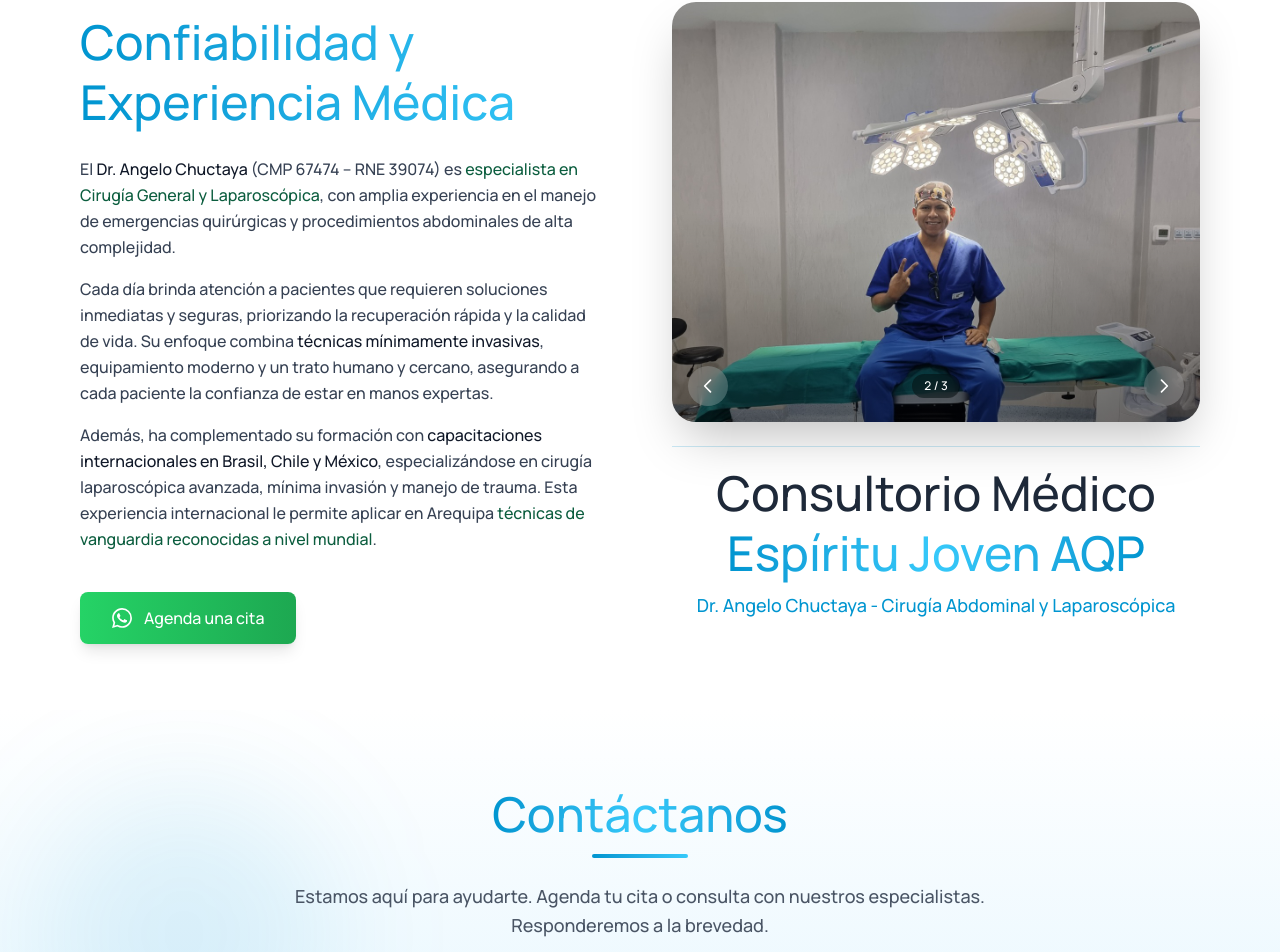
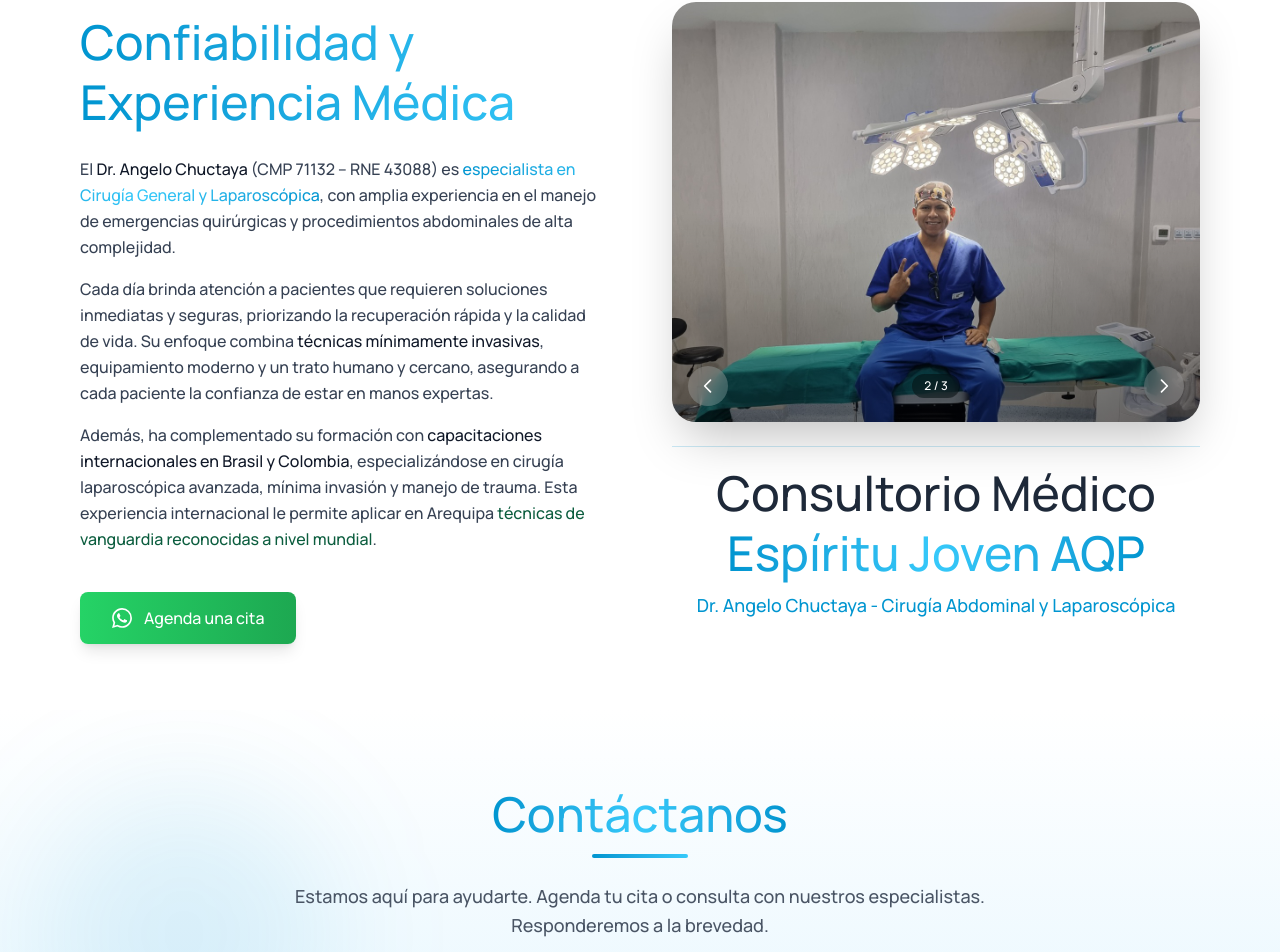
Before and after one commit to DiegoCh6/EspirituJovenAQP, a React (Vite) app: page / in a window 1280 px wide. Shown: the part 3918-4870 px from the top of the page. Built offline with nearby package versions, Linux system fonts and the light colour scheme.

Commit message:
Change data AboutUS

```diff
--- a/src/components/AboutUS.jsx
+++ b/src/components/AboutUS.jsx
@@ -80,8 +80,8 @@ const AboutUS = () => {
           className="space-y-4 text-gray-700 dark:text-gray-300 leading-relaxed text-base"
         >
           <p>
-            El <span className="font-bold text-gray-900 dark:text-white">Dr. Angelo Chuctaya</span> (CMP 67474 – RNE 39074) es{" "}
-            <span className="font-bold text-[#0b5d3e] dark:text-[#10b981]">especialista en Cirugía General y Laparoscópica</span>, con amplia experiencia en el manejo de emergencias quirúrgicas y procedimientos abdominales de alta complejidad.
+            El <span className="font-bold text-gray-900 dark:text-white">Dr. Angelo Chuctaya</span> (CMP 71132 – RNE 43088) es{" "}
+            <span className="font-bold bg-gradient-to-r from-[#0095d0] via-[#36c9fa] to-[#0095d0] bg-clip-text text-transparent">especialista en Cirugía General y Laparoscópica</span>, con amplia experiencia en el manejo de emergencias quirúrgicas y procedimientos abdominales de alta complejidad.
           </p>
 
           <p>
@@ -91,7 +91,7 @@ const AboutUS = () => {
 
           <p>
             Además, ha complementado su formación con{" "}
-            <span className="font-bold text-gray-900 dark:text-white">capacitaciones internacionales en Brasil, Chile y México</span>, especializándose en cirugía laparoscópica avanzada, mínima invasión y manejo de trauma. Esta experiencia internacional le permite aplicar en Arequipa{" "}
+            <span className="font-bold text-gray-900 dark:text-white">capacitaciones internacionales en Brasil y Colombia</span>, especializándose en cirugía laparoscópica avanzada, mínima invasión y manejo de trauma. Esta experiencia internacional le permite aplicar en Arequipa{" "}
             <span className="font-bold text-[#0b5d3e] dark:text-[#10b981]">técnicas de vanguardia reconocidas a nivel mundial</span>.
           </p>
         </motion.div>
```
